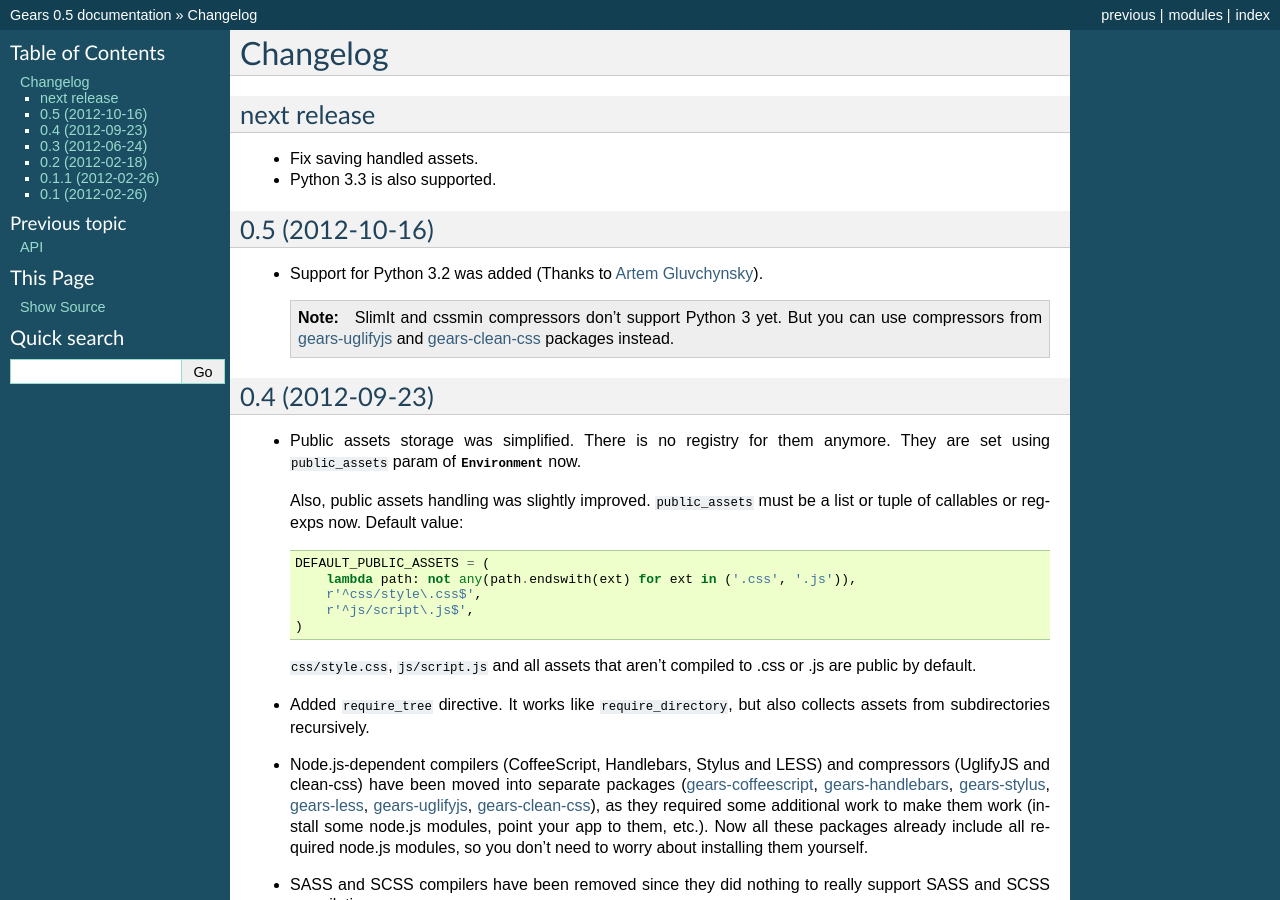
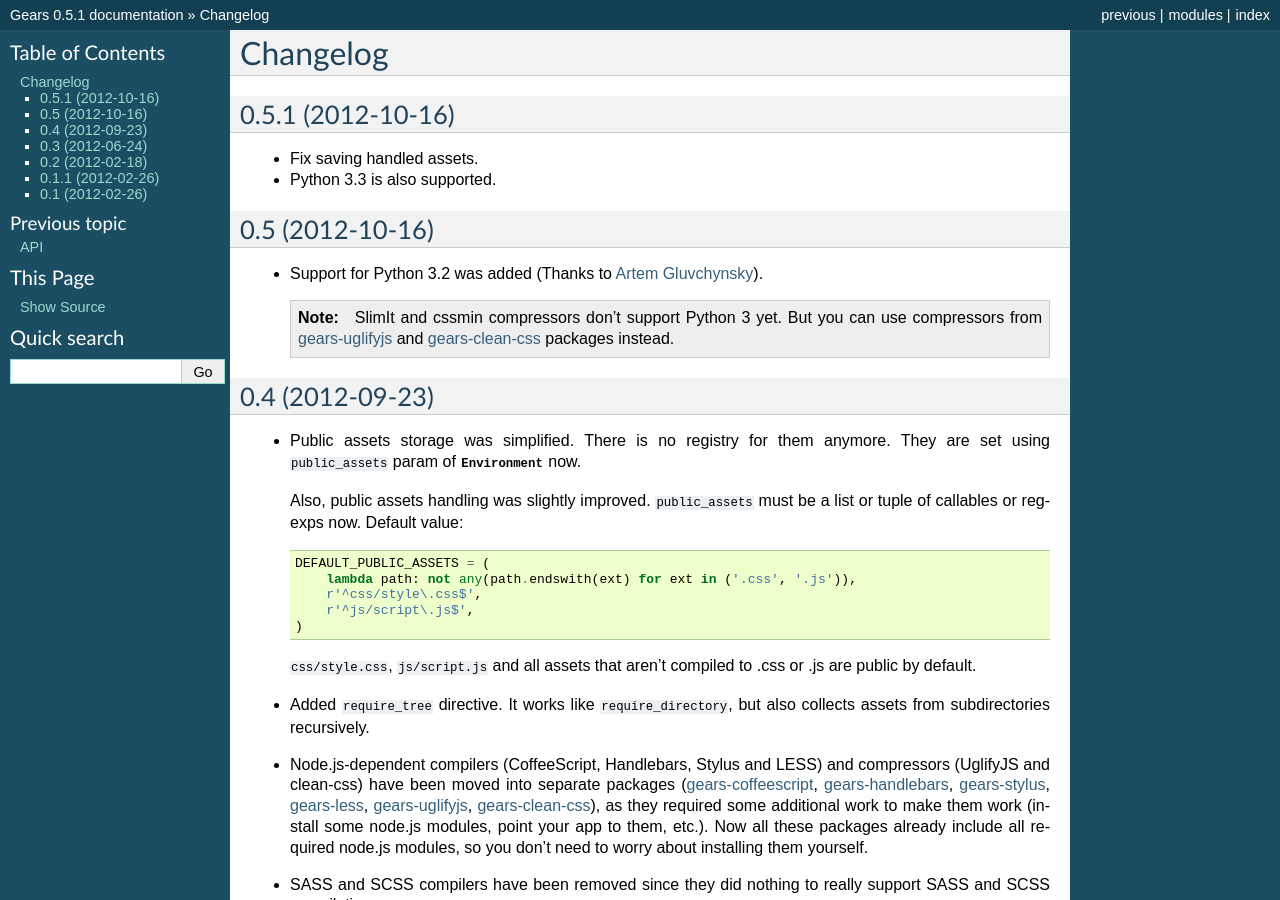
Before and after one commit to gears/gears, a Sphinx documentation site: the page built from docs/changelog.rst, in a window 1280 px wide and 900 px high. Built offline with Sphinx 7.4.7, drawn with Linux system fonts in a browser that asks for light colours; some of the changed text lies outside the part shown.

Commit message:
Bump version number

```diff
--- a/docs/changelog.rst
+++ b/docs/changelog.rst
@@ -1,8 +1,8 @@
 Changelog
 =========
 
-next release
-------------
+0.5.1 (2012-10-16)
+------------------
 
 - Fix saving handled assets.
 
--- a/docs/conf.py
+++ b/docs/conf.py
@@ -50,7 +50,7 @@ copyright = u'2012, Mike Yumatov'
 # The short X.Y version.
 version = '0.5'
 # The full version, including alpha/beta/rc tags.
-release = '0.5'
+release = '0.5.1'
 
 # The language for content autogenerated by Sphinx. Refer to documentation
 # for a list of supported languages.
--- a/setup.py
+++ b/setup.py
@@ -8,7 +8,7 @@ def read(filename):
 
 setup(
     name='Gears',
-    version='0.5',
+    version='0.5.1',
     license='ISC',
     description='Compiles and concatenates JavaScript and CSS assets.',
     long_description=read('README.rst'),
```
